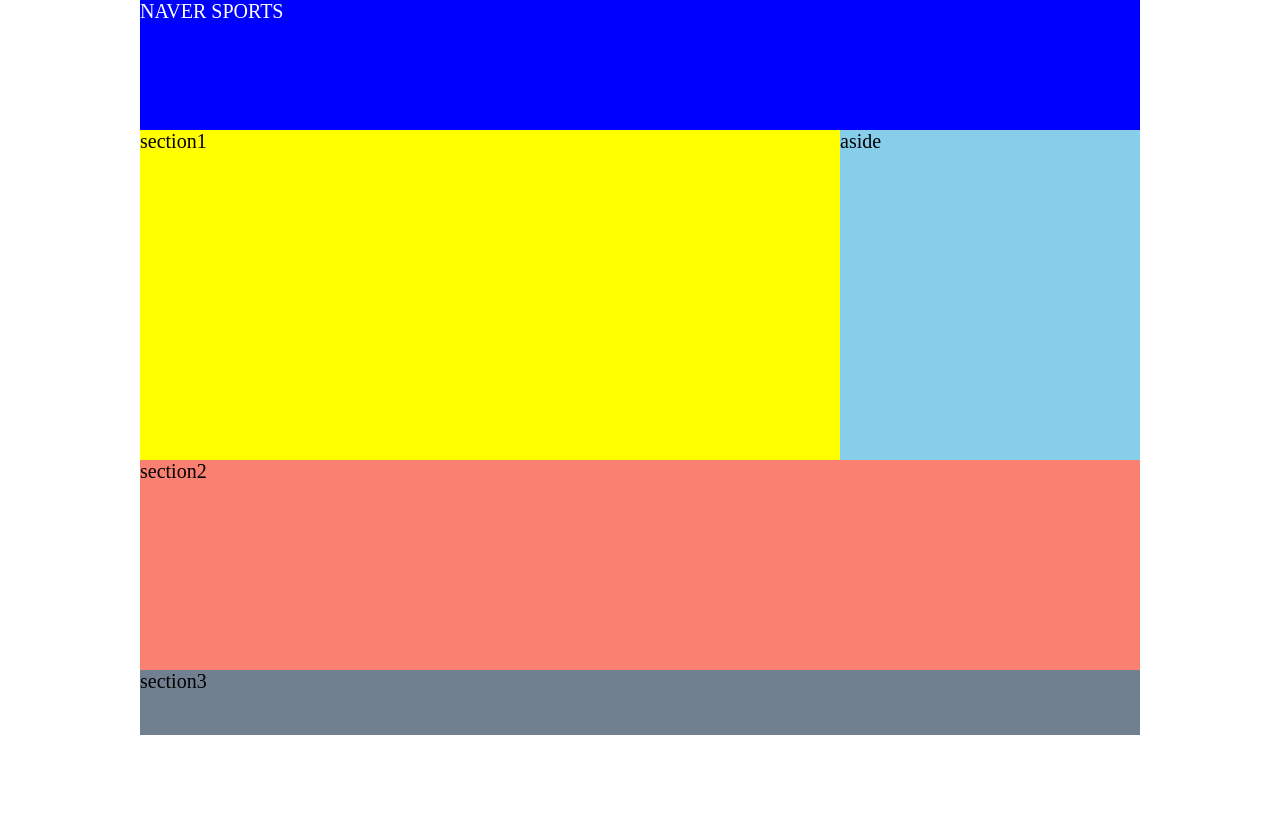
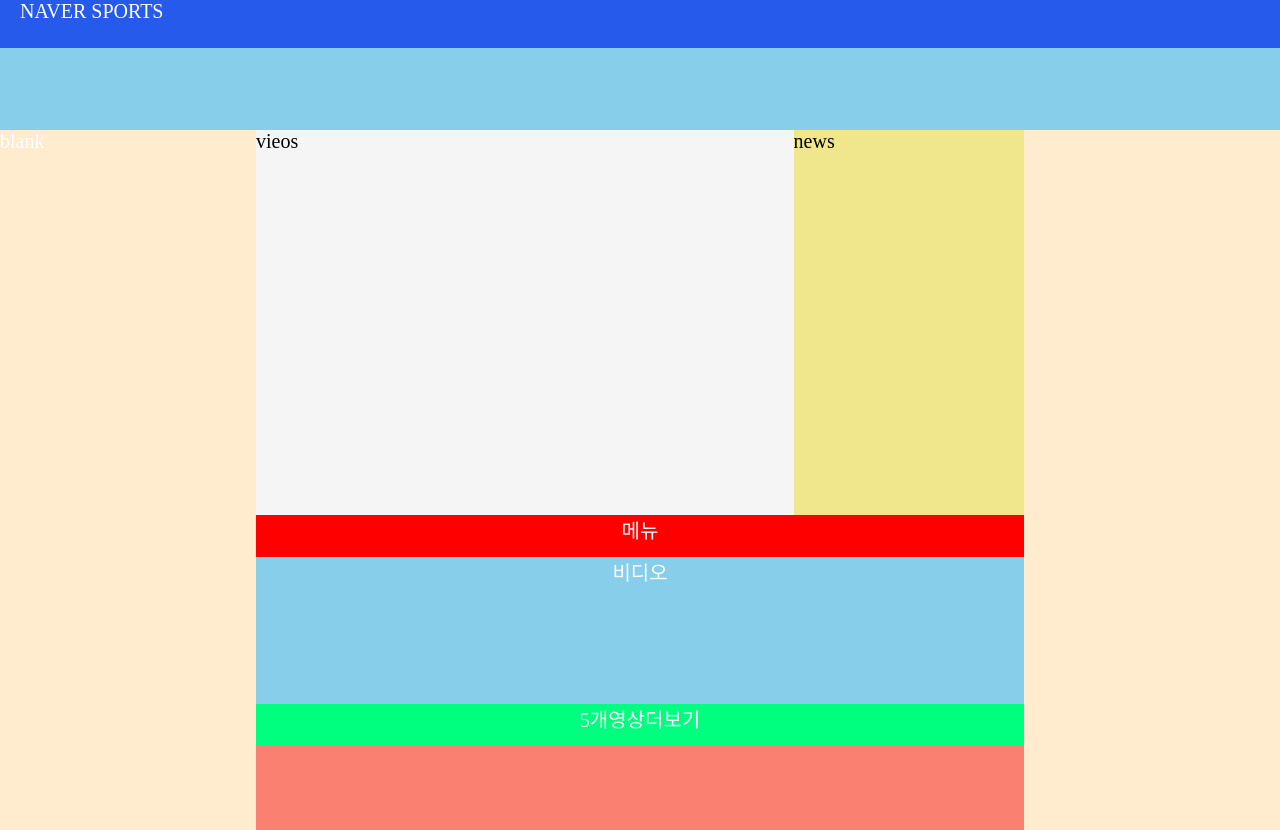
Before and after one commit to JINMEONG-BAEK/myweb, a plain HTML site: page index.html in a window 1280 px wide. Before the commit the page ends 800 px from the top, so only its background shows below. Drawn offline with Linux system fonts and the light colour scheme.

Commit message:
기본틀잡기

```diff
--- a/index.html
+++ b/index.html
@@ -9,26 +9,25 @@
 </head>
   <body>
     <header>
-      NAVER SPORTS
-
+      <span class="head">&emsp;NAVER SPORTS
+        </span>
     </header>
-    <section id ="section1">
-      section1
-
+    <nav>blank
+    </nav>
+    <section>
+      <article>
+        <span class="videos">vieos</span>
+        <span class="news">news</span>
+      </article>
+      <footer>
+        <div class="menu">메뉴</div>
+        <div class="videos">비디오</div>
+        <div class="more5vods">5개영상더보기</div>
+      </footer>
     </section>
     <aside>
-      aside
-
+        blank
     </aside>
-    <section id ="section2">
-      section2
-
-    </section>
-    <section id ="section3">
-      section3
-
-
-    </section>
   <script src="./app/index.js"></script>
   </body>
 </html>
--- a/styles/index.css
+++ b/styles/index.css
@@ -5,51 +5,110 @@ body{
 }
 header{
   display: inline-block;
-  width: 1000px;
+  width: 100%;
   height: 130px;
   text-align: left;
-  background-color: blue;
+  background-color: skyblue;
   font-size: 20px;
   color: white;
 }
+header .head{
+  display: inline-block;
+  width: 100%;
+  height: 37%;
+  text-align: left;
+  background-color: rgb(37, 90, 235);
+  font-size: 20px;
+  color: white;
 
-#section1{
+}
+nav{
   display: inline-block;
-  width:700px;
-  height: 330px;
+  width: 20%;
+  height: 700px;
   text-align: left;
+  background-color: blanchedalmond;
+  font-size: 20px;
+  color: white;
+  float:left;
+
+}
+section{
+  display: inline-block;
+  width: 60%;
+  height: 700px;
+  text-align: left;
+  background-color: salmon;
+  font-size:0px;
+  color: white;
+  margin-left:-20%;
+}
+article{
+  display: inline-block;
+  width: 100%;
+  height: 55%;
+  text-align: center;
   background-color: yellow;
+  font-size: 0px;
+  color: white;
+
+
+}
+article .videos{
+  display: inline-block;
+  width: 70%;
+  height: 100%;
+  text-align: left;
+  background-color: whitesmoke;
   font-size: 20px;
+  color: black;
+
 }
+article .news{
+  display: inline-block;
+  width: 30%;
+  height: 100%;
+  text-align: left;
+  background-color: khaki;
+  font-size: 20px;
+  color: black;
+}
+footer{
+  display: inline-block;
+  width: 100%;
+  height: 30%;
+  text-align: center;
+  background-color:green;
+  font-size: 20px;
+  color: white;
+
+}
+footer .menu{
+  display: block;
+  height: 20%;
+  text-align: center;
+  background-color: red;
+}
+footer .videos{
+  display: block;
+  height: 70%;
+  text-align: center;
+  background-color: skyblue;
+}
+footer .more5vods{
+  display: block;
+  height: 20%;
+  text-align: center;
+  background-color: springgreen;
+}
+
 aside{
   display: inline-block;
-  width:300px;
-  height: 330px;
+  width: 20%;
+  height: 700px;
   text-align: left;
-  background-color: skyblue;
-  font-size: 20px;
+  background-color: blanchedalmond;
+  color: black;
+  margin-left:-20%;
+  float:right;
 }
-#section2{
-  display: inline-block;
-  width:1000px;
-  height: 210px;
-  text-align: left;
-  background-color: salmon;
-  font-size: 20px;
-}
-#section3{
-  display: inline-block;
-  width:1000px;
-  height: 65px;
-  text-align: left;
-  background-color: slategray;
-  font-size: 20px;
-}
-#section4{
-  display: inline-block;
-  width:1000px;
-  height: 210px;
-  text-align: left;
-  background-color: sandybrown;
-  font-size: 20px;
-}
```
